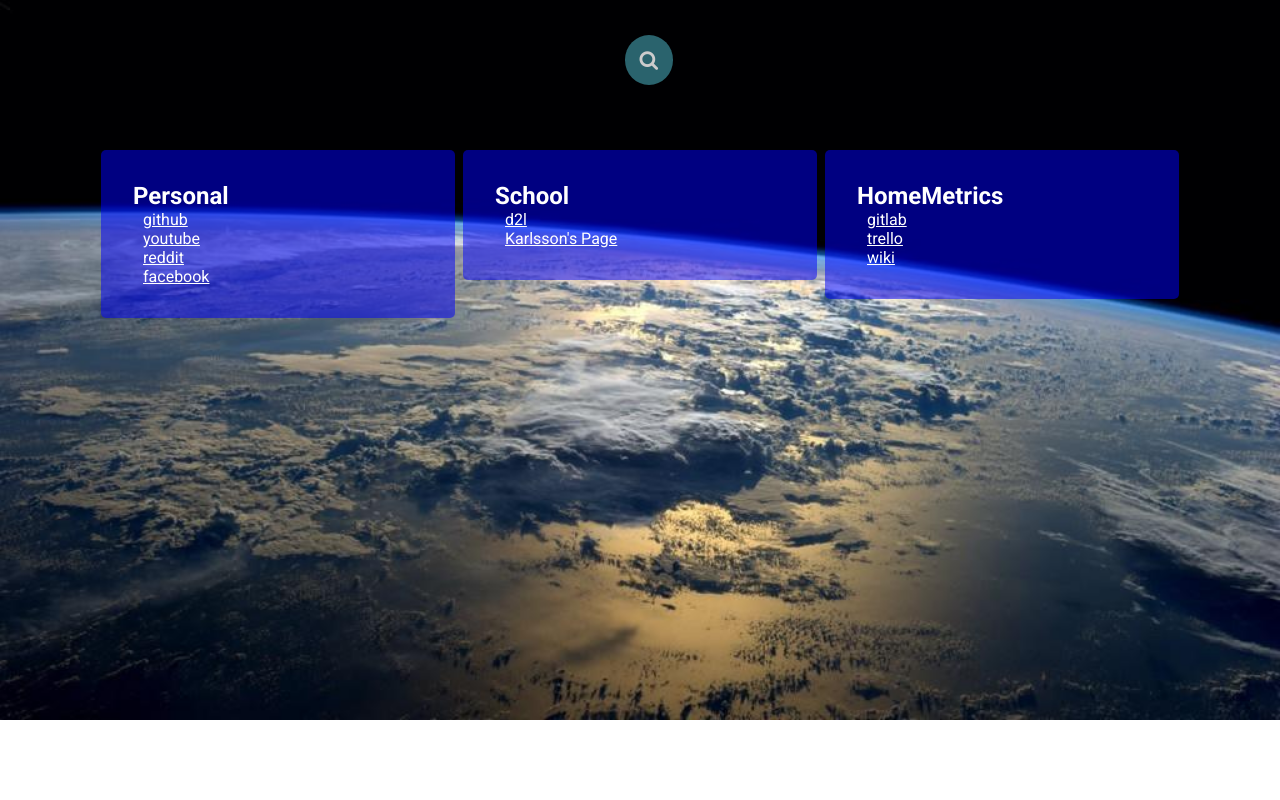
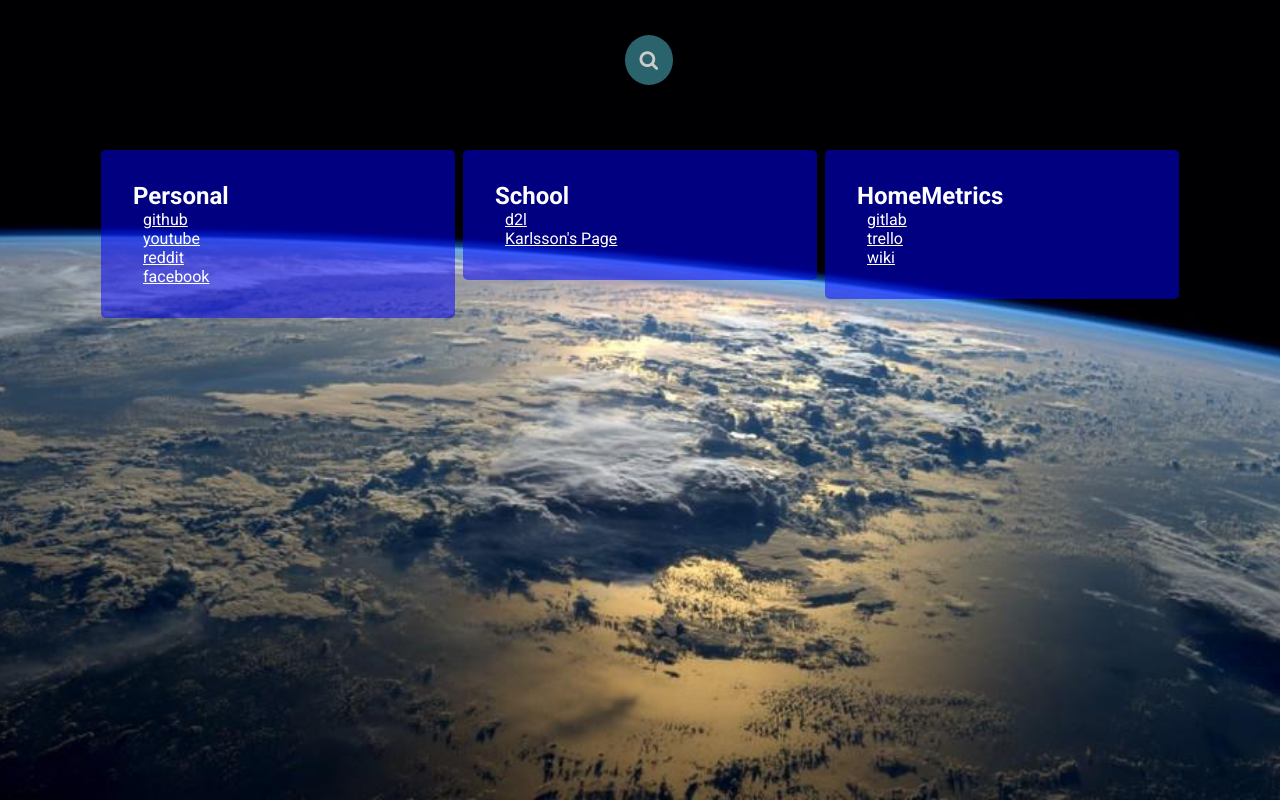
Before and after one commit to VintageDesign/vintagedesign.github.io, a plain HTML site: page index.html in a window 1280 px wide. Drawn offline with Linux system fonts and the light colour scheme.

Commit message:
stole some css off google. maybe this will work

```diff
--- a/css/main.css
+++ b/css/main.css
@@ -5,11 +5,15 @@
   box-sizing: border-box;
 }
 
+html {
+  background: url(../img/space.jpg) no-repeat center center fixed;
+  -webkit-background-size: cover;
+  -moz-background-size: cover;
+  -o-background-size: cover;
+  background-size: cover;
+}
 
 body {
-  background: url('../img/space.jpg');
-  background-size: cover;
-  background-repeat: no-repeat;
   font-family: 'Roboto', sans-serif;
   color: #fff;
   margin:0px 0px;
```
